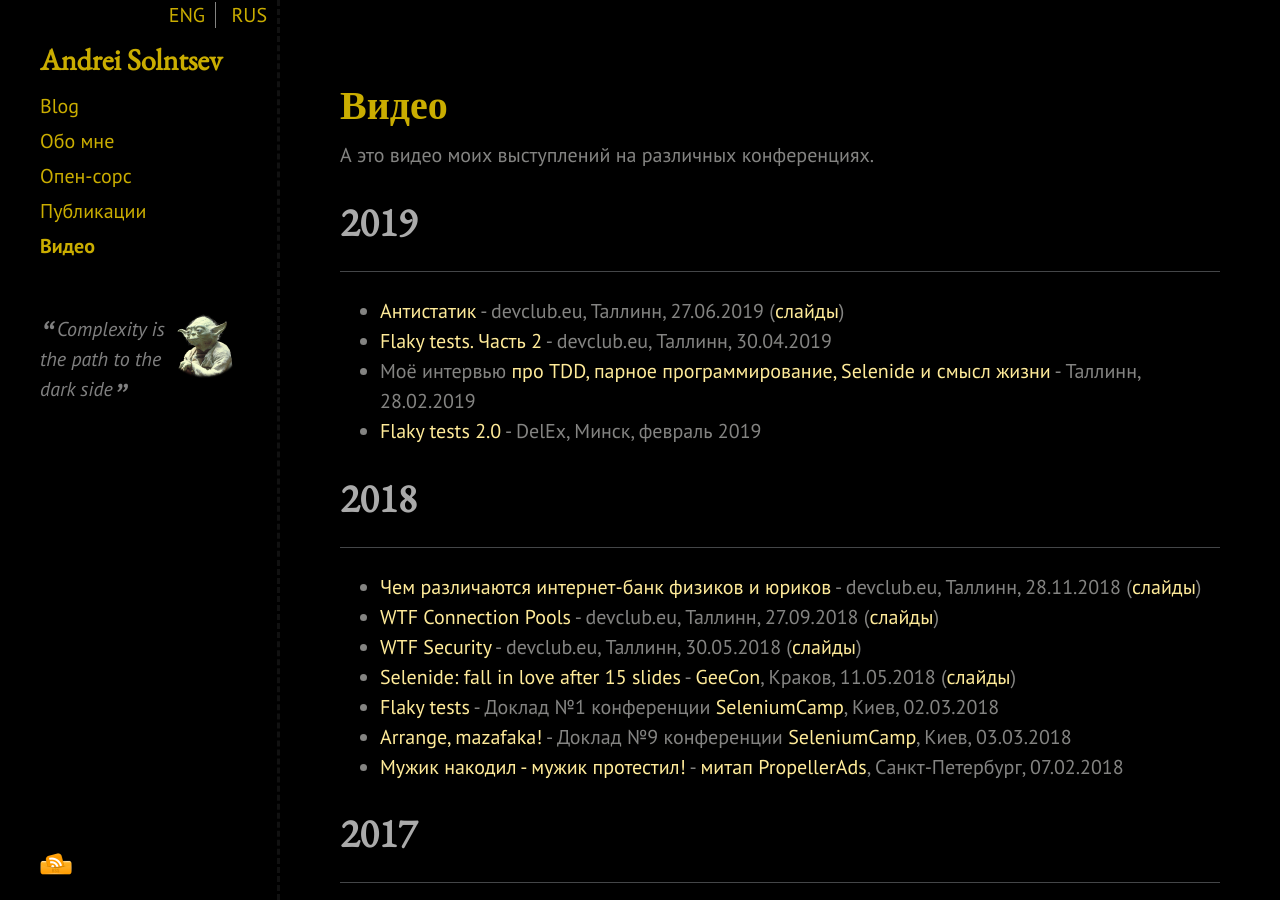
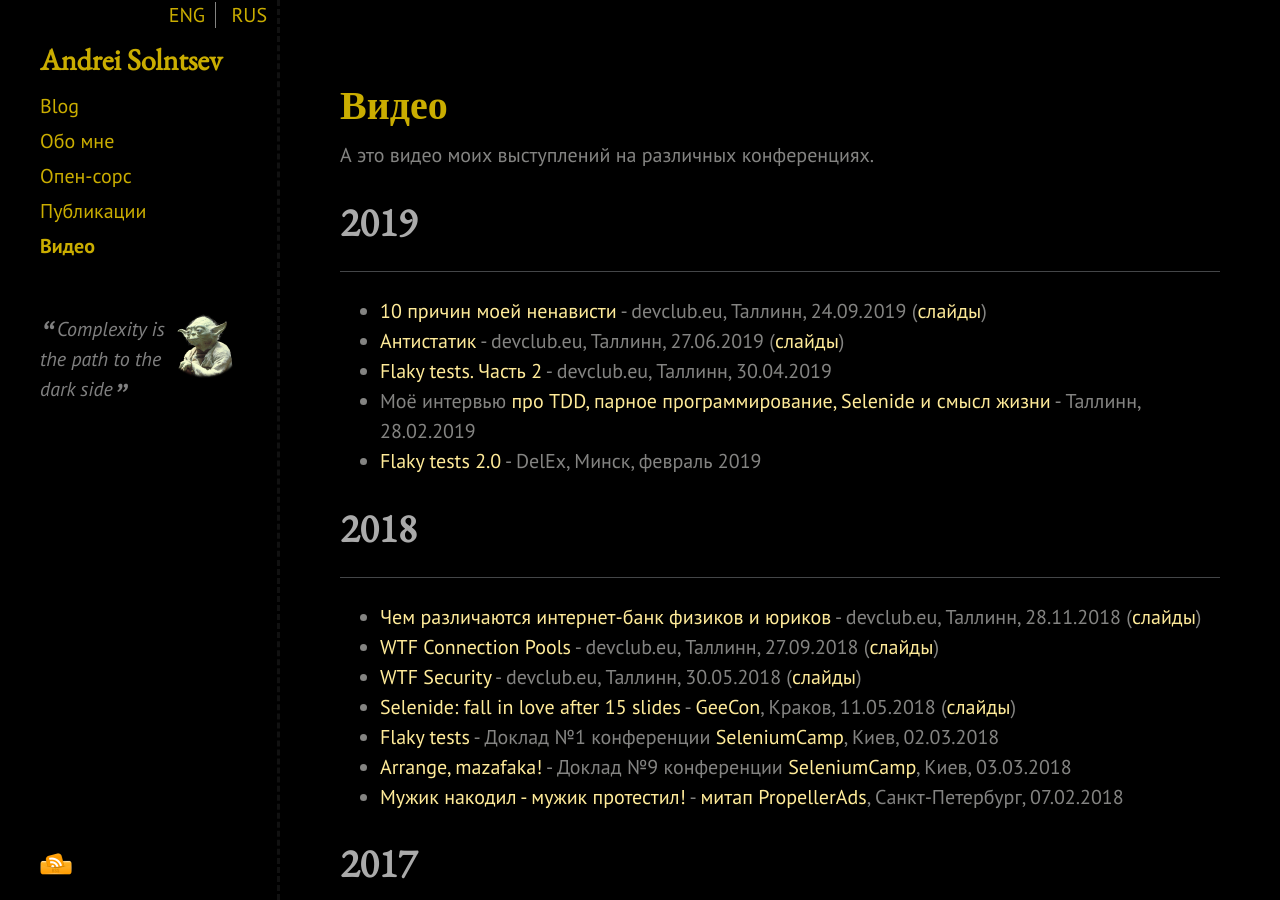
Before and after one commit to asolntsev/asolntsev.github.io, a Jekyll site: the page built from ru/video.md, in a window 1280 px wide and 900 px high. Built offline with Jekyll 4.4.1, drawn with Linux system fonts in a browser that asks for light colours; nearby versions of some CDN libraries.

Commit message:
add "10 Things I Hate About test automation" video from devclub.ee

```diff
--- a/ru/video.md
+++ b/ru/video.md
@@ -9,6 +9,7 @@ category: ru
 # 2019
 * * *
 
+* [10 причин моей ненависти](https://www.youtube.com/watch?v=U6z2dK7MwmI) - devclub.eu, Таллинн, 24.09.2019  ([слайды](https://docs.google.com/presentation/d/1Mt-MC0Ztil5F1gOwANwKJx446FVyQXTMRNLQSUdCakI/edit?usp=sharing))
 * [Антистатик](https://www.youtube.com/watch?v=4JJNccWtdNI) - devclub.eu, Таллинн, 27.06.2019  ([слайды](https://docs.google.com/presentation/d/1Di9M2F95NSxLH_GNW9azO7e2kFH7MknH_V7wVraIXME/edit?usp=sharing))
 * [Flaky tests. Часть 2](https://www.youtube.com/watch?v=elQ2LGGU2bg) - devclub.eu, Таллинн, 30.04.2019
 * Моё интервью [про TDD, парное программирование, Selenide и смысл жизни](https://www.youtube.com/watch?v=4k-4kFMHsg0) - Таллинн, 28.02.2019
```
